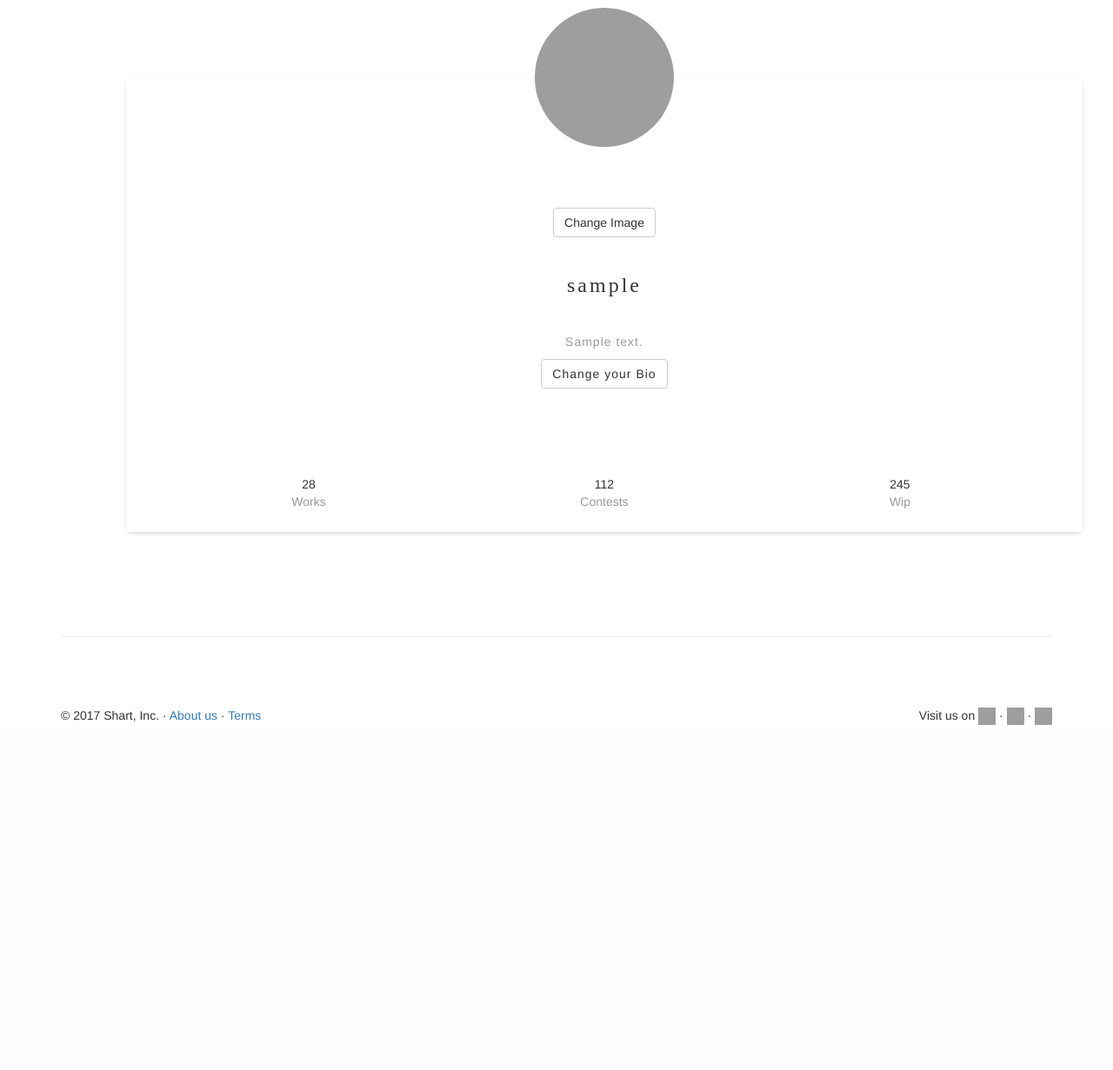
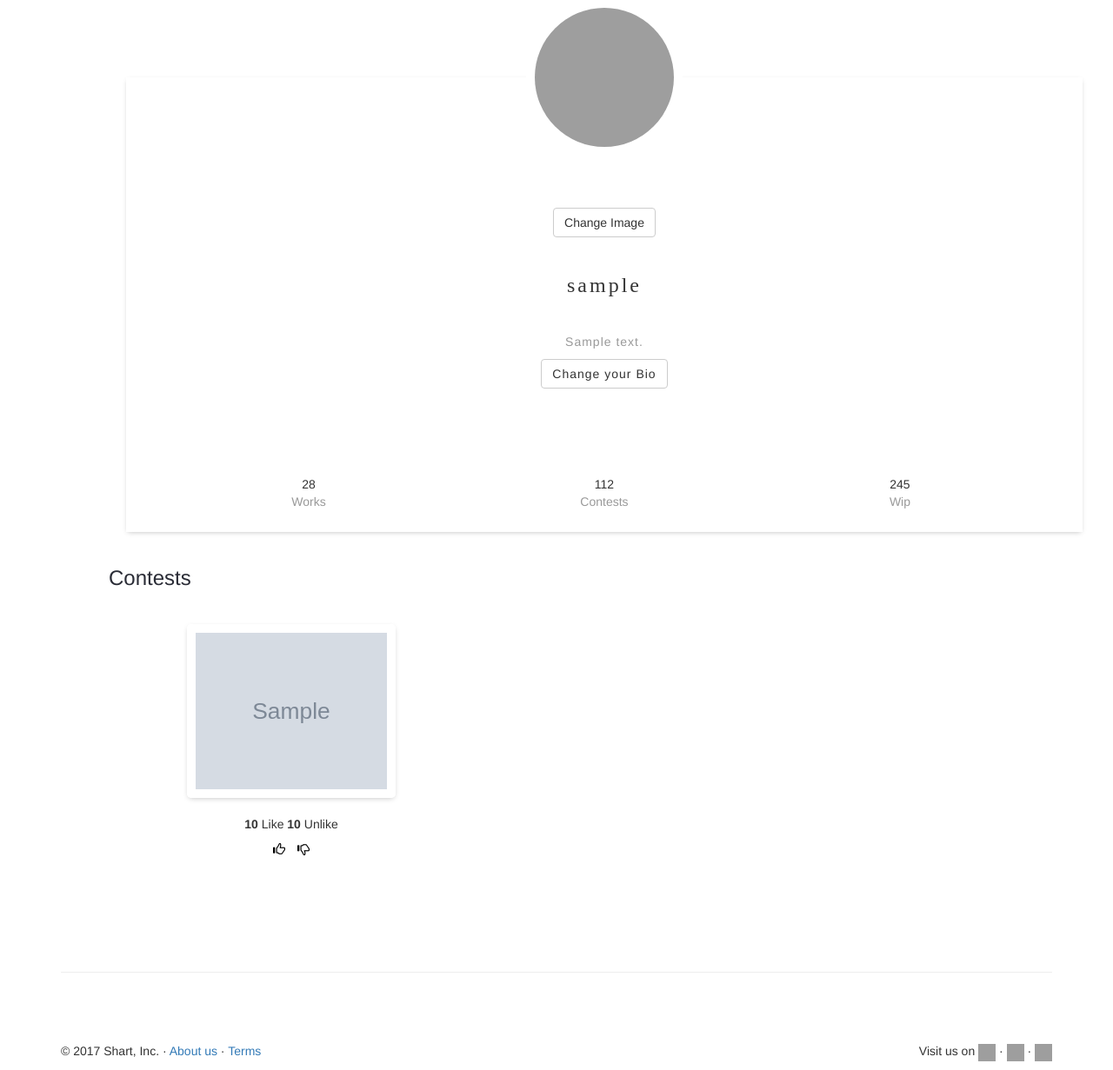
Before and after one commit to EmaBachi/shart, a Flask app: page /profile in a window 1280 px wide. Shown: the part 142-1373 px from the top of the page at 87% size. Before the commit the page ends 976 px from the top, so only its background shows below. Run offline with Flask 2, Linux system fonts and the light colour scheme; the visitor is signed in with stand-in values (Sample User, id 1); grey boxes marked "Sample" are stand-in pictures; a database or web service that is not in the repository returns one stand-in record (values such as "Sample title"); some libraries are stand-ins or nearby versions; grey boxes are pictures that could not be loaded.

Commit message:
Contests projects shown in profile

```diff
--- a/app.py
+++ b/app.py
@@ -486,9 +486,19 @@ def upload_project_contest(title):
             extension = parts[1]
             image_to_save = session['username']+"."+extension
 
-            mongo.db.contest.update({'title': title}, {'$push': {'files': {'file_name': image_to_save,
-                                                                           'like': 0,
-                                                                           'unlike': 0}}})
+            # Storing file in contest document with some specific informations
+            mongo.db.contest.update({'title': title},
+                                    {'$push':
+                                         {'files':
+                                              { 'user': session['username'],
+                                                'primary_folder': UPLOAD_FOLDER_CONTEST,
+                                                'secondary_folder': title,
+                                                'file_name': image_to_save,
+                                                'like': 0,
+                                                'unlike': 0
+                                                }
+                                          }
+                                     })
 
             path = os.path.join(UPLOAD_FOLDER_CONTEST+"/"+title, image_to_save)
 
@@ -577,7 +587,29 @@ def profile():
     username = session['username']
     user = mongo.db.user.find_one({'username': username})
 
-    return render_template('account_profile.html', user=user)
+    contest_images = retrieve_images_contests(user['username'])
+
+    return render_template('account_profile.html', user=user, contest_images=contest_images)
+
+
+# Function for retrieving contests images
+def retrieve_images_contests(username):
+
+    query = mongo.db.contest.find({
+        'files.user': username
+    },
+        {
+            '_id': 0,
+            'files': 1
+        })
+
+    images = []
+
+    for item in query:
+        for file in item['files']:
+            images.append(file)
+
+    return images
 
 
 # Route for uploading profile image
@@ -600,7 +632,6 @@ def upload_image():
                                          {
                                             'path': path,
                                             'image_name': file.filename}})
-
 
             # to save the path in the folder
             file.save(path)
--- a/static/stylesheets/style.css
+++ b/static/stylesheets/style.css
@@ -62,6 +62,11 @@
 /* Icon in contest */
 .glyphicon-thumbs-up{
   color: black;
+}
+
+/* Contest h3 in profiles */
+.contest-title-profile{
+  left: 50%;
 }
 
 .glyphicon-thumbs-down{
--- a/templates/account_profile.html
+++ b/templates/account_profile.html
@@ -24,8 +24,26 @@
             <div class="floated profile-stat wip" id="num_following">245<br></div>
         </div>
     </div>
+    <h3 class="contest-title-profile">Contests</h3>
     <div class="rela-block content">
+    {% for contest_image in contest_images %}
+        <div class="rela-inline">
+                <img class="image" src="{{ url_for('image_contest', title=contest_image.secondary_folder, file_name=contest_image.file_name)}}" height="180px" width="240px">
+                <p></p>
+                <p style="text-align: center">
+                    <strong>{{contest_image.like | int}}</strong> Like  <strong>{{contest_image.unlike | int}}</strong> Unlike
+                </p>
+                <p style="text-align: center">
+                    <a href="/contest/{{contest_image.secondary_folder}}/{{contest_image.file_name}}/like">
+                        <span class="glyphicon glyphicon-thumbs-up"></span>
+                    </a>
+                    <a href="/contest/{{contest_image.secondary_folder}}/{{contest_image.file_name}}/unlike">
+                         <span class="glyphicon glyphicon-thumbs-down"></span>
+                    </a>
+                </p>
 
+            </div>
+    {% endfor %}
     </div>
 
 </div>
```
